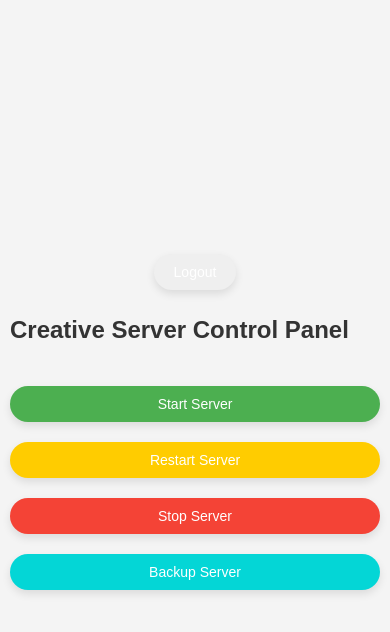
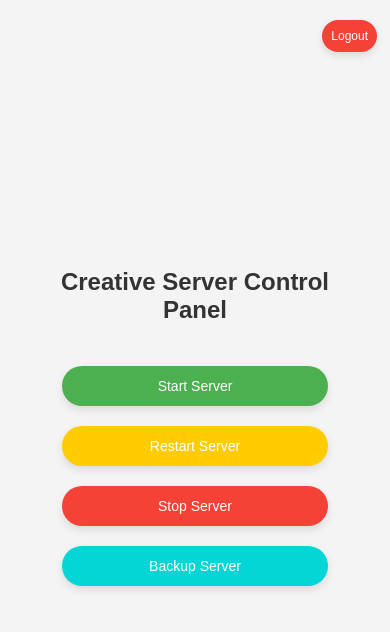
Before and after one commit to TheLongIslander/CreativeServerControlPanelWebsite, a website: page public/index.html in a window 390 px wide. Drawn offline with Linux system fonts and the light colour scheme; no server answers; sample sign-in values are in the browser's storage.

Commit message:
Added styling to logout button and visual big fixes to style.css

```diff
--- a/public/style.css
+++ b/public/style.css
@@ -10,14 +10,54 @@ body {
     height: 100vh;
     flex-direction: column;
     color: #333;
+    position: relative;
+}
+
+header {
+    position: absolute;
+    top: 20px;
+    right: 20px;
+}
+
+.content {
+    width: 100%; /* Continues to span the full width */
+    max-width: 80%; /* Allows it to grow until 80% of the viewport width on larger screens */
+    margin: 0 auto; /* Keeps it centered */
+    display: flex;
+    flex-direction: column;
+    align-items: center;
 }
 
 h1 {
     color: #333;
     font-size: 2rem;
     margin-bottom: 2rem;
+    text-align: center;
 }
 
+
+main {
+    flex: 1;
+    display: flex;
+    flex-direction: column;
+    align-items: center;
+    justify-content: center;
+}
+
+#logout-button {
+    padding: 10px 20px;
+    background-color: #f44336; /* Red */
+    color: white;
+    border: none;
+    border-radius: 20px;
+    cursor: pointer;
+}
+
+#logout-button:hover {
+    background-color: #da190b; /* Darker red */
+}
+
+/* Button styling remains the same */
 button {
     border: none;
     border-radius: 20px;
@@ -79,7 +119,7 @@ button:disabled {
     box-shadow: none;
 }
 #progress-area {
-    width: 80%; /* Adjust the width of the progress area */
+    width: 100%; /* Adjust the width of the progress area */
     text-align: center; /* This will center the percentage text */
     margin-top: 20px; /* Adjust this value to match the space you want */
 }
@@ -93,6 +133,7 @@ button:disabled {
     margin: 0 auto 10px auto; /* Center the container and add space under it */
     position: relative; /* For absolute positioning of percentage text */
     margin-bottom: 20px; /* Add space for the percentage text below */
+    width: 100%;
 }
 
 #progress-bar {
@@ -173,23 +214,44 @@ button:disabled {
     body {
         padding: 10px;
         flex-direction: column;
-        /* Ensure stacking is clean and vertical */
+        align-items: center;
+    }
+    header {
+        top: 10px;
+        right: 10px; /* Adjust right positioning for better edge spacing on small screens */
+    }
+    #logout-button {
+        padding: 12px 24px; /* Slightly increased padding */
+        font-size: 16px; /* Appropriate font size for visibility */
+        line-height: 20px; /* Adjust line height to center text vertically */
+        display: flex; /* Use flexbox to center content */
+        justify-content: center; /* Center horizontally */
+        align-items: center; /* Center vertically */
     }
 
     h1 {
-        font-size: 1.5rem;
-        /* Smaller font size for smaller screens */
+        font-size: 1.5rem; /* Smaller font size for smaller screens */
+        margin-top: 20px; /* Provide some top margin for spacing */
     }
-
+    .header {
+        flex-direction: column;
+        align-items: center;
+    }
+    #logout-button {
+        padding: 6px 12px; /* Even smaller padding for a neater appearance */
+        font-size: 12px; /* Reduce font size further for space efficiency */
+    }
+    .content {
+        width: 100%; /* Use full width for layout adjustments */
+    }
     button {
-        padding: 10px 20px;
-        /* Smaller padding */
-        font-size: 14px;
-        /* Smaller font for buttons */
-        margin: 10px 0;
-        /* More space around buttons */
-        width: 100%;
-        /* Full width buttons are easier to tap */
+        width: 90%; /* Make buttons slightly smaller than full width for aesthetics */
+        margin: 10px 5%; /* Center buttons with automatic margins */
+        padding: 12px; /* Slightly smaller padding */
+        font-size: 14px; /* Adjust font size for readability */
+    }
+    #progress-area {
+        width: 90%; /* Adjust the progress area width to match button styling */
     }
 
     #start-server,
```
